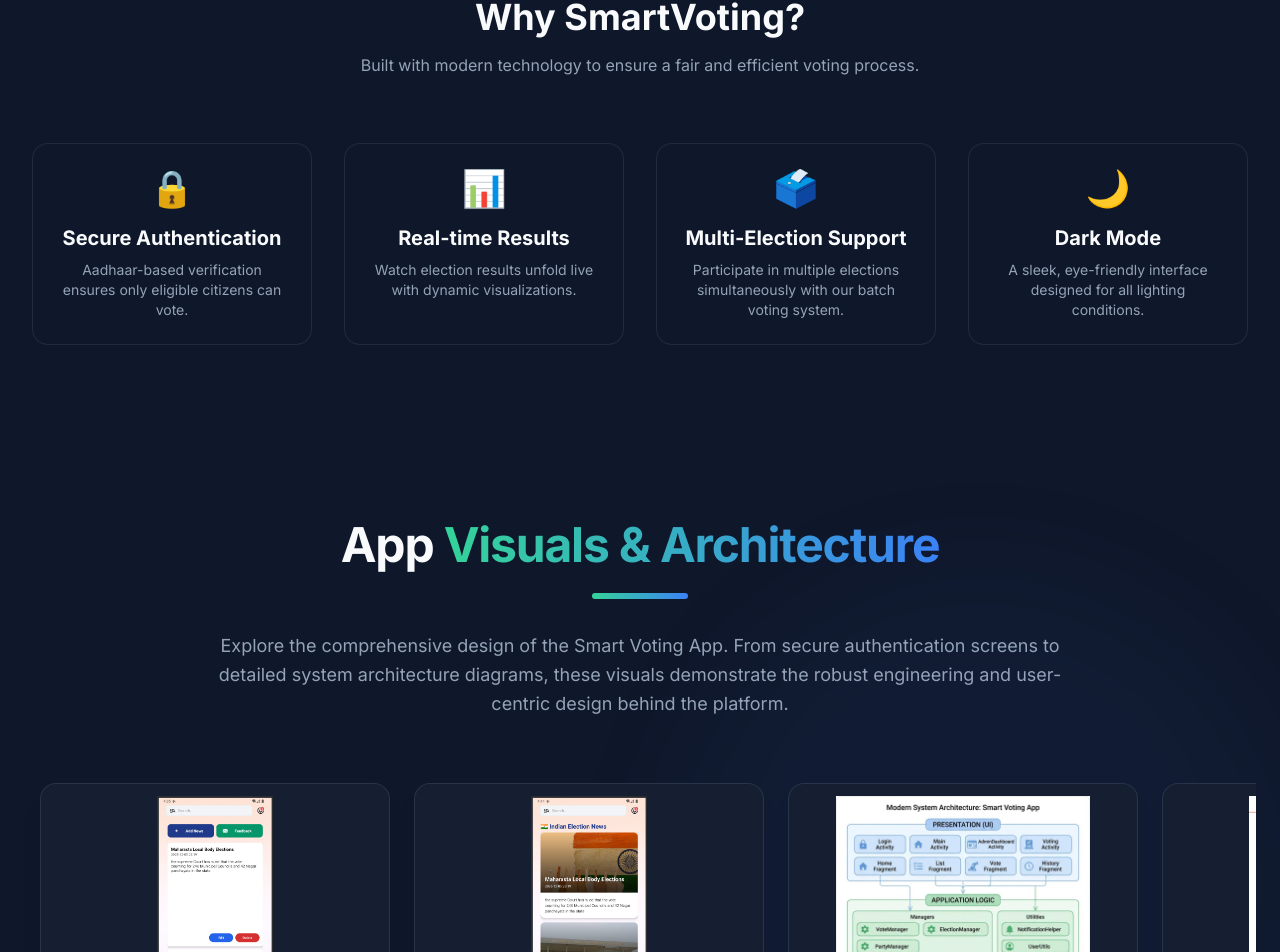
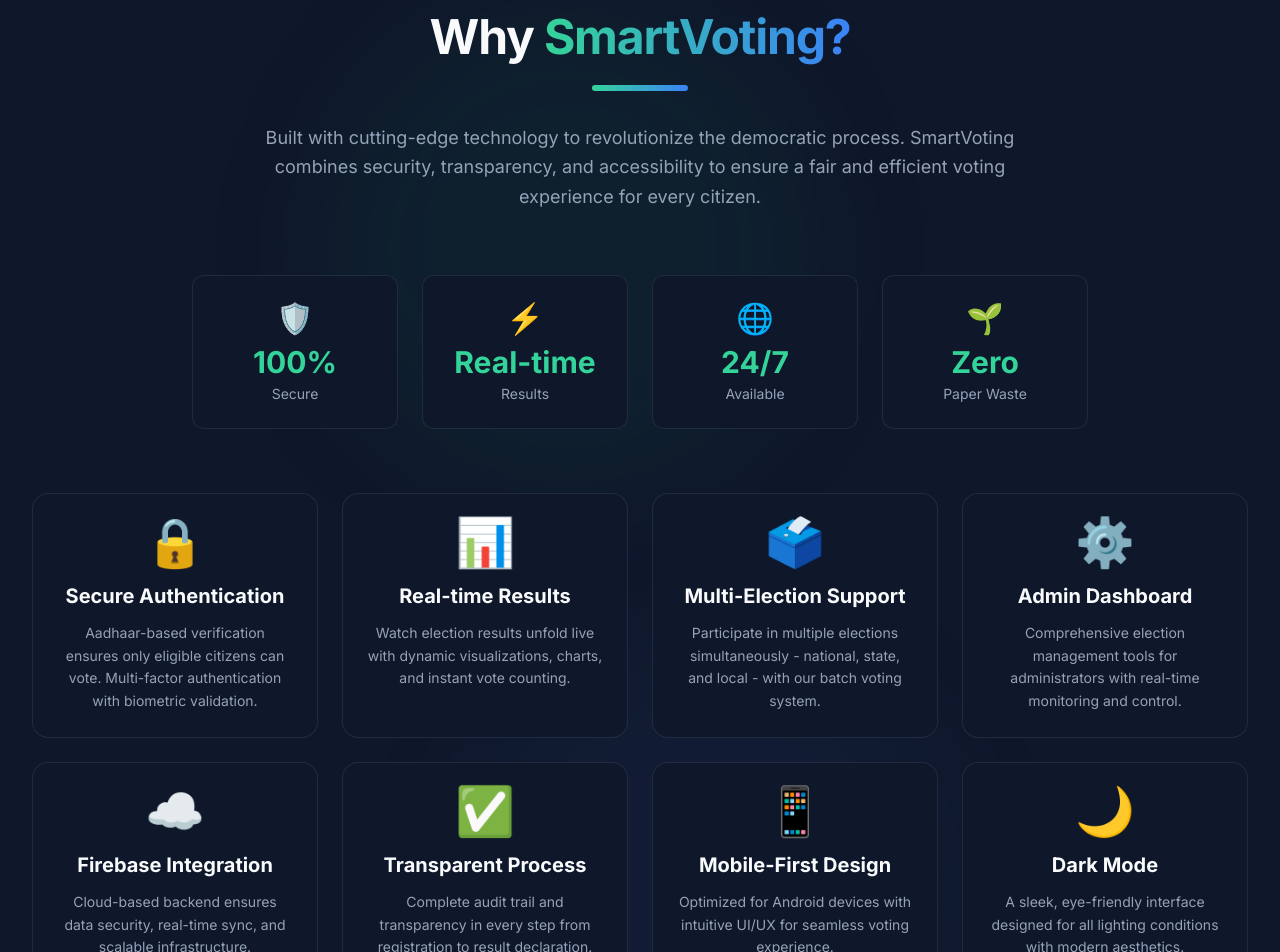
Before and after one commit to naveengoudamk/SmartVotingAppWeb, a React (Vite) app: page / in a window 1280 px wide. Shown: the part 590-1542 px from the top of the page. Built offline with nearby package versions, Linux system fonts and the light colour scheme.

Commit message:
Enhance Features section with more details, stats, and 8 comprehensive features

```diff
--- a/src/components/Features.jsx
+++ b/src/components/Features.jsx
@@ -4,44 +4,114 @@ const Features = () => {
     const features = [
         {
             title: "Secure Authentication",
-            desc: "Aadhaar-based verification ensures only eligible citizens can vote.",
-            icon: "🔒"
+            desc: "Aadhaar-based verification ensures only eligible citizens can vote. Multi-factor authentication with biometric validation.",
+            icon: "🔒",
+            color: "emerald"
         },
         {
             title: "Real-time Results",
-            desc: "Watch election results unfold live with dynamic visualizations.",
-            icon: "📊"
+            desc: "Watch election results unfold live with dynamic visualizations, charts, and instant vote counting.",
+            icon: "📊",
+            color: "blue"
         },
         {
             title: "Multi-Election Support",
-            desc: "Participate in multiple elections simultaneously with our batch voting system.",
-            icon: "🗳️"
+            desc: "Participate in multiple elections simultaneously - national, state, and local - with our batch voting system.",
+            icon: "🗳️",
+            color: "purple"
+        },
+        {
+            title: "Admin Dashboard",
+            desc: "Comprehensive election management tools for administrators with real-time monitoring and control.",
+            icon: "⚙️",
+            color: "orange"
+        },
+        {
+            title: "Firebase Integration",
+            desc: "Cloud-based backend ensures data security, real-time sync, and scalable infrastructure.",
+            icon: "☁️",
+            color: "cyan"
+        },
+        {
+            title: "Transparent Process",
+            desc: "Complete audit trail and transparency in every step from registration to result declaration.",
+            icon: "✅",
+            color: "green"
+        },
+        {
+            title: "Mobile-First Design",
+            desc: "Optimized for Android devices with intuitive UI/UX for seamless voting experience.",
+            icon: "📱",
+            color: "pink"
         },
         {
             title: "Dark Mode",
-            desc: "A sleek, eye-friendly interface designed for all lighting conditions.",
-            icon: "🌙"
+            desc: "A sleek, eye-friendly interface designed for all lighting conditions with modern aesthetics.",
+            icon: "🌙",
+            color: "indigo"
         }
     ];
 
+    const stats = [
+        { value: "100%", label: "Secure", icon: "🛡️" },
+        { value: "Real-time", label: "Results", icon: "⚡" },
+        { value: "24/7", label: "Available", icon: "🌐" },
+        { value: "Zero", label: "Paper Waste", icon: "🌱" }
+    ];
+
     return (
-        <section id="features" className="py-20 bg-[var(--color-surface)]/50">
-            <div className="container">
+        <section id="features" className="py-24 bg-[var(--color-surface)]/50 relative overflow-hidden">
+            {/* Decorative Background */}
+            <div className="absolute top-0 left-0 w-full h-full overflow-hidden pointer-events-none">
+                <div className="absolute top-20 left-1/4 w-[500px] h-[500px] bg-emerald-500/5 rounded-full blur-3xl"></div>
+                <div className="absolute bottom-20 right-1/4 w-[500px] h-[500px] bg-blue-500/5 rounded-full blur-3xl"></div>
+            </div>
+
+            <div className="container relative z-10">
+                {/* Header */}
                 <div className="text-center mb-16">
-                    <h2 className="text-3xl md:text-4xl font-bold mb-4">Why SmartVoting?</h2>
-                    <p className="text-[var(--color-text-dim)] max-w-xl mx-auto">
-                        Built with modern technology to ensure a fair and efficient voting process.
+                    <h2 className="text-4xl md:text-5xl font-bold mb-6 tracking-tight">
+                        Why <span className="text-transparent bg-clip-text bg-gradient-to-r from-emerald-400 to-blue-500">SmartVoting?</span>
+                    </h2>
+                    <div className="h-1.5 w-24 bg-gradient-to-r from-emerald-400 to-blue-500 mx-auto rounded-full mb-8"></div>
+                    <p className="text-lg text-[var(--color-text-dim)] max-w-3xl mx-auto leading-relaxed">
+                        Built with cutting-edge technology to revolutionize the democratic process.
+                        SmartVoting combines security, transparency, and accessibility to ensure a fair and efficient voting experience for every citizen.
                     </p>
                 </div>
 
-                <div className="grid grid-cols-1 md:grid-cols-2 lg:grid-cols-4 gap-8">
-                    {features.map((f, i) => (
-                        <div key={i} className="p-6 rounded-2xl bg-[var(--color-bg)] border border-slate-700/50 hover:border-emerald-500/50 transition-all duration-300 hover:-translate-y-1 text-center group">
-                            <div className="text-4xl mb-4 transform group-hover:scale-110 transition-transform duration-300">{f.icon}</div>
-                            <h3 className="text-xl font-bold mb-2 group-hover:text-emerald-400 transition-colors">{f.title}</h3>
-                            <p className="text-[var(--color-text-dim)] text-sm">{f.desc}</p>
+                {/* Stats Section */}
+                <div className="grid grid-cols-2 md:grid-cols-4 gap-6 mb-16 max-w-4xl mx-auto">
+                    {stats.map((stat, i) => (
+                        <div key={i} className="text-center p-6 rounded-xl bg-[var(--color-bg)] border border-slate-700/50 hover:border-emerald-500/30 transition-all duration-300 group">
+                            <div className="text-3xl mb-2 transform group-hover:scale-110 transition-transform duration-300">{stat.icon}</div>
+                            <div className="text-2xl md:text-3xl font-bold text-emerald-400 mb-1">{stat.value}</div>
+                            <div className="text-sm text-[var(--color-text-dim)]">{stat.label}</div>
                         </div>
                     ))}
+                </div>
+
+                {/* Features Grid */}
+                <div className="grid grid-cols-1 md:grid-cols-2 lg:grid-cols-4 gap-6">
+                    {features.map((f, i) => (
+                        <div
+                            key={i}
+                            className="p-6 rounded-2xl bg-[var(--color-bg)] border border-slate-700/50 hover:border-emerald-500/50 transition-all duration-300 hover:-translate-y-2 hover:shadow-xl hover:shadow-emerald-500/10 text-center group"
+                        >
+                            <div className="text-5xl mb-4 transform group-hover:scale-110 group-hover:rotate-6 transition-all duration-300">{f.icon}</div>
+                            <h3 className="text-xl font-bold mb-3 group-hover:text-emerald-400 transition-colors">{f.title}</h3>
+                            <p className="text-[var(--color-text-dim)] text-sm leading-relaxed">{f.desc}</p>
+                        </div>
+                    ))}
+                </div>
+
+                {/* Additional Info */}
+                <div className="mt-16 text-center">
+                    <div className="inline-block p-6 rounded-2xl bg-gradient-to-r from-emerald-500/10 to-blue-500/10 border border-emerald-500/20">
+                        <p className="text-lg text-[var(--color-text)] font-medium">
+                            🚀 Empowering democracy through technology - making every vote count, securely and transparently.
+                        </p>
+                    </div>
                 </div>
             </div>
         </section>
```
